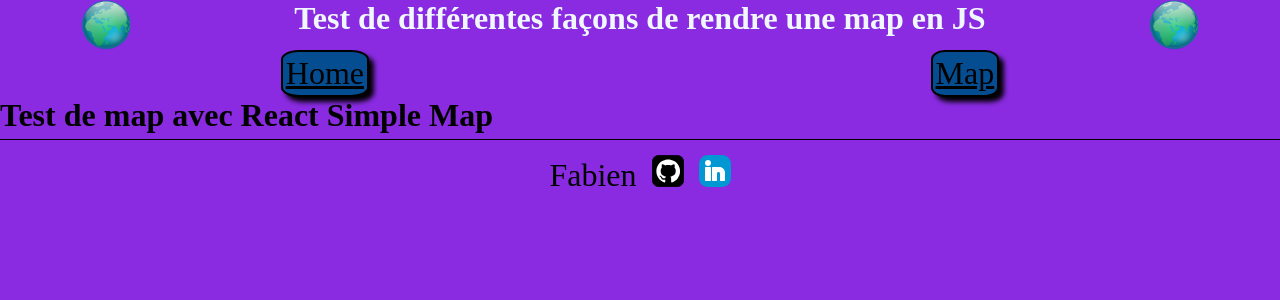
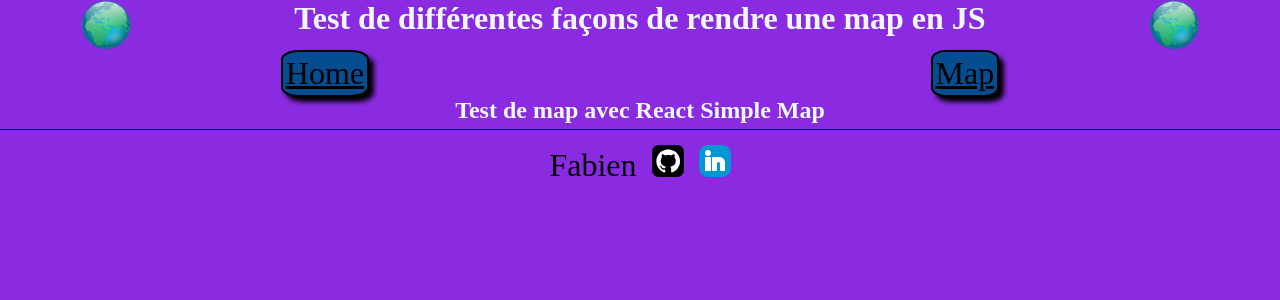
Before and after one commit to FabienLqr/TestMap, a React (Vite) app: page /map in a window 1280 px wide. Shown: the top 300 px of the page. Built offline with nearby package versions, Linux system fonts and the light colour scheme.

Commit message:
before testing react simple map

```diff
--- a/src/main.scss
+++ b/src/main.scss
@@ -1,6 +1,7 @@
 @import "./styles/header.scss";
 @import "./styles/NavBar.scss";
 @import "./styles/Footer.scss";
+@import "./styles/Map.scss";
 
 * {
   background-color: blueviolet;
--- a/src/pages/Map.jsx
+++ b/src/pages/Map.jsx
@@ -1,7 +1,7 @@
 function Map() {
   return (
     <>
-      <h1>Test de map avec React Simple Map</h1>
+      <h2>Test de map avec React Simple Map</h2>
     </>
   );
 }
--- /dev/null
+++ b/src/styles/Map.scss
@@ -0,0 +1,4 @@
+h2 {
+  color: aliceblue;
+  text-align: center;
+}
```
